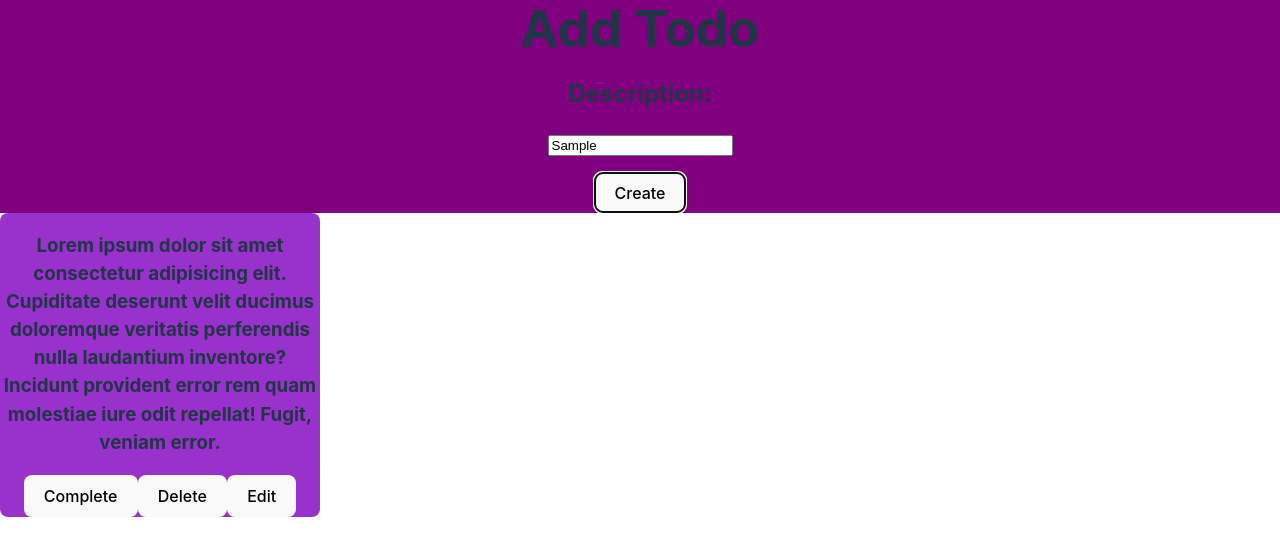
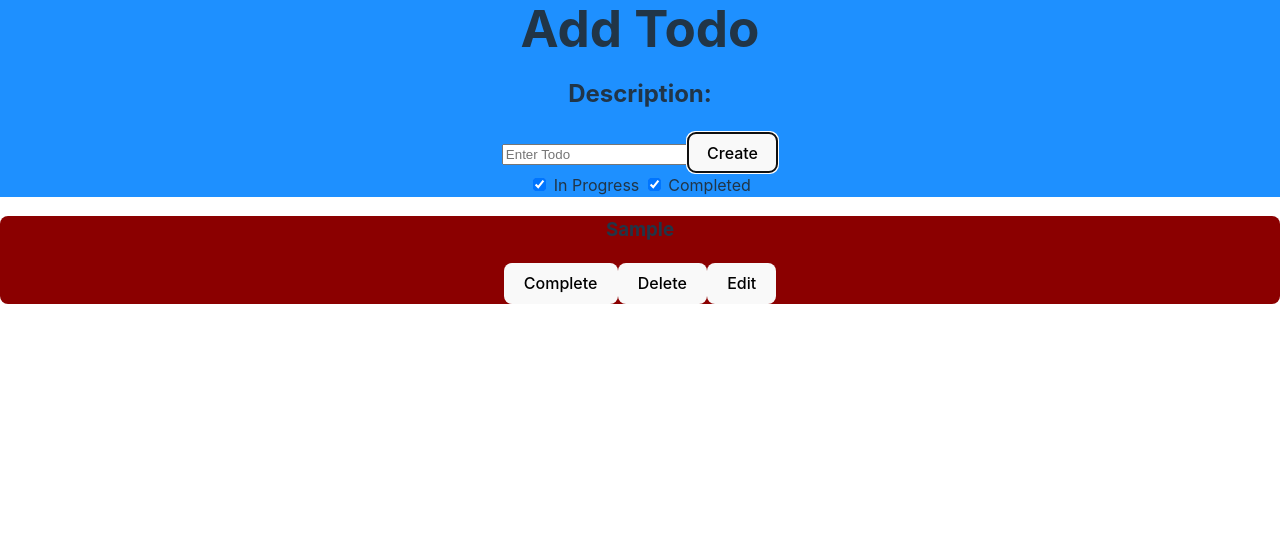
Before and after one commit to SamAdams1/todolist-ts, a React (Vite) app: page / in a window 1280 px wide. Both pictures are taken after typing "Sample" into the empty fields and a click on the button "Create". Shown: the top 556 px of the page. Built offline with nearby package versions, Linux system fonts and the light colour scheme.

Commit message:
finished all crud operations. todo list done

```diff
--- a/components/Todo.tsx
+++ b/components/Todo.tsx
@@ -1,15 +1,58 @@
+import { useState, ChangeEvent  } from "react";
+import { ITodo } from "../src/interfaces"
+
 interface Props {
-  desc: String,
+  todo: ITodo;
+  deleteTodo(todoIdToDelete: number): void;
+  completeTodo(todoIdToComplete: number): void;
+  editTodo(todoIdToEdit: number): void;
 }
 
-function Todo( {desc}: Props) {
+function Todo( {todo, deleteTodo, completeTodo, editTodo}: Props) {
+  const [showEditor, setShowEditor] = useState<boolean>(false);
+  const [newDesc, setNewDesc] = useState<string>('');
+
+
+  const handleEvent = (event: ChangeEvent<HTMLInputElement>):void => {
+    setNewDesc(event.target.value)
+  }
+  const saveChange = ():void => {
+    if (newDesc !== '') {
+      todo.desc = newDesc
+    }
+    setShowEditor(false)
+  }
+
   return (
-    <div className='todo'>
-      <h3>{desc}</h3>
-      <button>Complete</button>
-      <button>Delete</button>
-      <button>Edit</button>
+    <>
+    {!showEditor ? (
+      <div className='todo'>
+        <h3>{todo.desc}</h3>
+        <button onClick={() => completeTodo(todo.id)}>Complete</button>
+        <button onClick={() => deleteTodo(todo.id)}>Delete</button>
+        <button onClick={() => setShowEditor(true)}>Edit</button>
+      </div>
+    ) : (
+      <div className='todo'>
+        <input type="text" defaultValue={todo.desc} onChange={handleEvent}/>
+        <p></p>
+        <button onClick={saveChange}>Save</button>
+
+      </div>
+    )}
+    </>
+  )
+}
+
+interface CompleteProps {todo: ITodo}
+export const CompletedTodo = ( {todo}: CompleteProps ) => {
+  return (
+    <>
+    <div className="todo completed">
+      <h2>{todo.desc}</h2>
+      <h3>{todo.status}</h3>
     </div>
+    </>
   )
 }
 
--- a/components/TodoDisplay.tsx
+++ /dev/null
@@ -1,20 +0,0 @@
-import Todo from '../components/Todo'
-
-const LOREM = "Lorem ipsum dolor sit amet consectetur adipisicing elit. Cupiditate deserunt velit ducimus doloremque veritatis perferendis nulla laudantium inventore? Incidunt provident error rem quam molestiae iure odit repellat! Fugit, veniam error."
-
-
-
-
-
-function TodoDisplay( todos: Todo[]) {
-  return (
-    <div className='todoDisplay'>
-      {/* {todos.map((todoDict, i) => (
-        <Todo desc={todoDict.desc}  key={i}/>
-      ))} */}
-      <Todo desc={LOREM} />
-    </div>
-  )
-}
-
-export default TodoDisplay
--- a/src/App.css
+++ b/src/App.css
@@ -17,20 +17,21 @@ h1 {
   transform: translateX(-3em); */
 
   /* margin: .5em 0; */
-  background-color: purple;
+  background-color: dodgerblue;
   /* padding: .1em 2em; */
   width: 100vw;
   /* border-radius: .5em; */
 }
 
-.todoDisplay {
-  display: flex;
-  align-items: center;
+
+
+.todo {
+  background-color: darkred;
+  border-radius: .5em;
+  /* width: 20em; */
+  /* margin: .3em; */
 }
 
-.todo {
-  background-color: darkorchid;
-  border-radius: .5em;
-  width: 20em;
-  /* margin: .3em; */
+.completed {
+  background-color: green;
 }
--- a/src/App.tsx
+++ b/src/App.tsx
@@ -1,35 +1,57 @@
-import React, { useState, useEffect, FC } from 'react'
-import CreateTodoPanel from '../components/CreateTodoPanel'
-import TodoDisplay from '../components/TodoDisplay'
+import React, { useState, useEffect, FC, ChangeEvent } from 'react'
 import './App.css'
+import { ITodo } from './interfaces'
+import Todo, { CompletedTodo } from '../components/Todo'
 
 const LOREM = "Lorem ipsum dolor sit amet consectetur adipisicing elit. Cupiditate deserunt velit ducimus doloremque veritatis perferendis nulla laudantium inventore? Incidunt provident error rem quam molestiae iure odit repellat! Fugit, veniam error."
-
-// interface Todo {
-//   id: number;
-//   desc: string;
-// }
 
 // let todosList: Todo[] = [
 //   { id: 0, desc: LOREM },
 //   { id: 1, desc: LOREM },
 // ];
 
-// let todosCreated = 0
+let todosCreated = 0
 
 const App: FC = () => {
-  const [showWarning, setShowWarning] = useState<boolean>(true);
-  const [todoDesc, setTodoDesc] = useState<string>('');
-  const [todoList, setTodoList] = useState([]);
+  const [showCompleted, setShowCompleted] = useState<boolean>(true);
+  const [showInProgress, setShowInProgress] = useState<boolean>(true);
 
-  function createTodo() {
-    if (todoDesc !== '') {
-      console.log(todoDesc)
-      setShowWarning(false)
+  const [todo, setTodoDesc] = useState<string>('');
+  const [todoList, setTodoList] = useState<ITodo[]>([]);
+  const [completedList, setCompleteList] = useState<ITodo[]>([]);
+
+
+  const handleEvent = (event: ChangeEvent<HTMLInputElement>): void => {
+    setTodoDesc(event.target.value);
+  };
+
+  const addTodo = ():void => {
+    if (todo !== '') {
+      const newTodo = { id: todosCreated+=1, desc: todo, status: "incomplete"};
+      setTodoList([...todoList, newTodo]);
+      setTodoDesc('');
+      // console.log(todoList);
     } else {
-      console.log("todo must have a description")
-      setShowWarning(true)
+      console.log("todo must have a description");
     }
+  }
+
+  const deleteTodo = (todoIdToDelete: number): void => {
+    setTodoList(todoList.filter((todo) => {
+      return todo.id != todoIdToDelete;
+    }))
+  }
+  const completeTodo = (todoIdToComplete: number): void => {
+    const newCompletedTodo = todoList.filter((todo) => {
+      return todo.id == todoIdToComplete;
+    })[0];
+    deleteTodo(newCompletedTodo.id)
+    newCompletedTodo.status = 'completed'
+
+    setCompleteList([...completedList, newCompletedTodo])
+  }
+  const editTodo = (todoIdToEdit: number): void => {
+
   }
 
   return (
@@ -37,14 +59,32 @@ const App: FC = () => {
       <div className='header'>
         <h1>Add Todo</h1>
         <h2>Description:</h2>
-        <input type="text" id="descBox" placeholder='Enter Todo' onChange={e => setTodoDesc(e.target.value)} />
-        {showWarning && <h3 className="warningLabel">Todo must have a description.</h3>}
-        <p></p>
-        <button onClick={() => createTodo()}>Create</button>
+        <input type="text" id="descBox" placeholder='Enter Todo' onChange={handleEvent} value={todo}/>
+        <button onClick={addTodo}>Create</button>
+
+        <div className="checkBoxes">
+          <input type="checkbox" id="inProgress" defaultChecked onChange={() => setShowInProgress(!showInProgress)}/>
+          <label htmlFor="inProgress"> In Progress </label>
+          <input type="checkbox" id="completed" defaultChecked onChange={() => setShowCompleted(!showCompleted)}/>
+          <label htmlFor="completed"> Completed </label>
+        </div>
       </div>
 
       <div className="todoList">
-        <TodoDisplay />
+        {showInProgress &&
+          <div className="inProgressTodos">
+            {todoList.map((todo: ITodo, key: number) => {
+              return <Todo key={key} todo={todo} deleteTodo={deleteTodo} completeTodo={completeTodo} editTodo={editTodo}/>
+            })}
+          </div>
+        }
+        { showCompleted &&
+        <div className="completeTodos">
+            {completedList.map((todo: ITodo, key: number) => {
+              return <CompletedTodo todo={todo} key={key}/>
+            })}
+        </div>
+        }
 
       </div>
 
--- /dev/null
+++ b/src/interfaces.tsx
@@ -0,0 +1,5 @@
+export interface ITodo {
+  id: number;
+  desc: string;
+  status: string;
+}
```
Also changed, not shown: components/CreateTodoPanel.tsx (deleted, +0 -16 lines).
